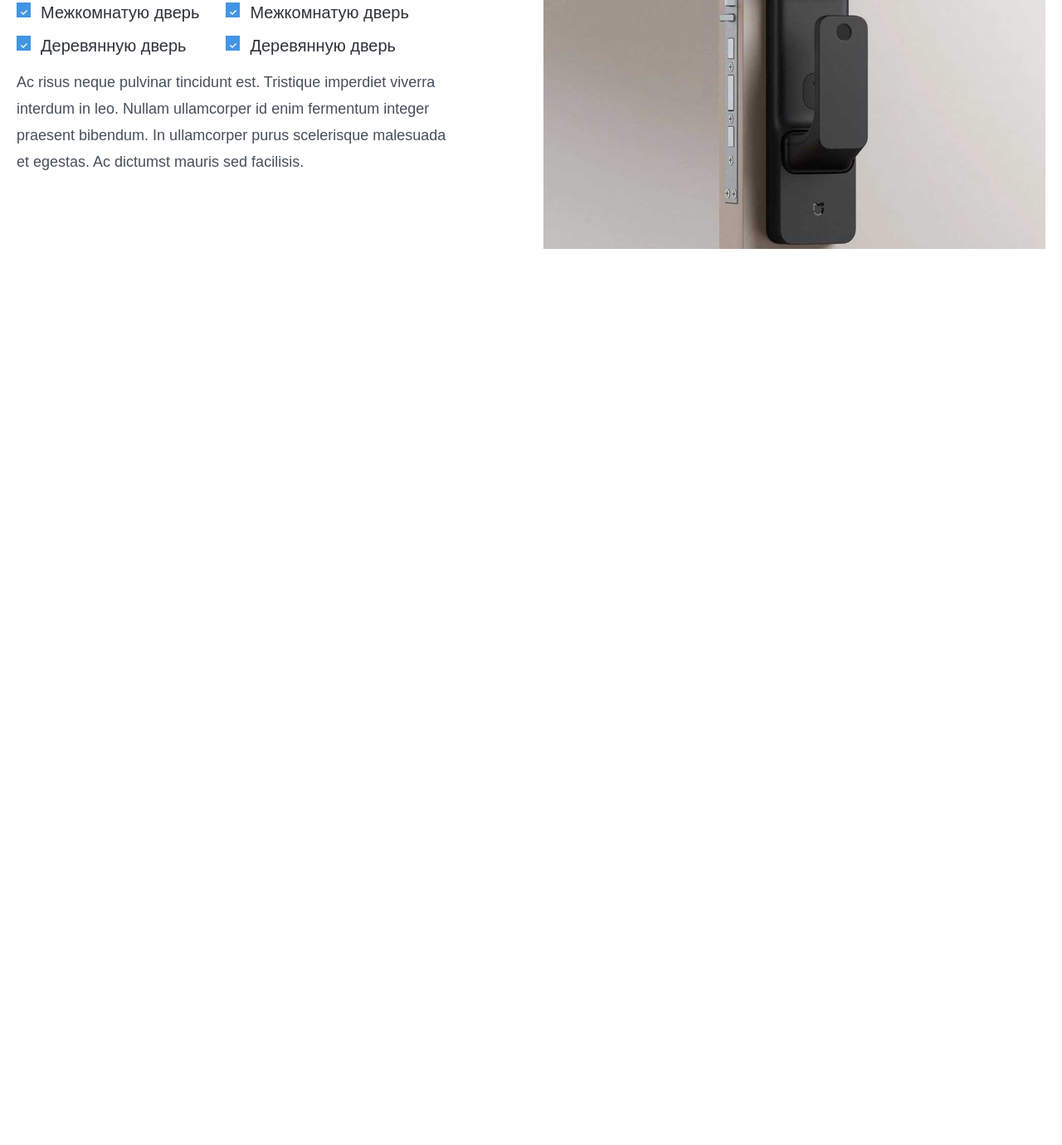
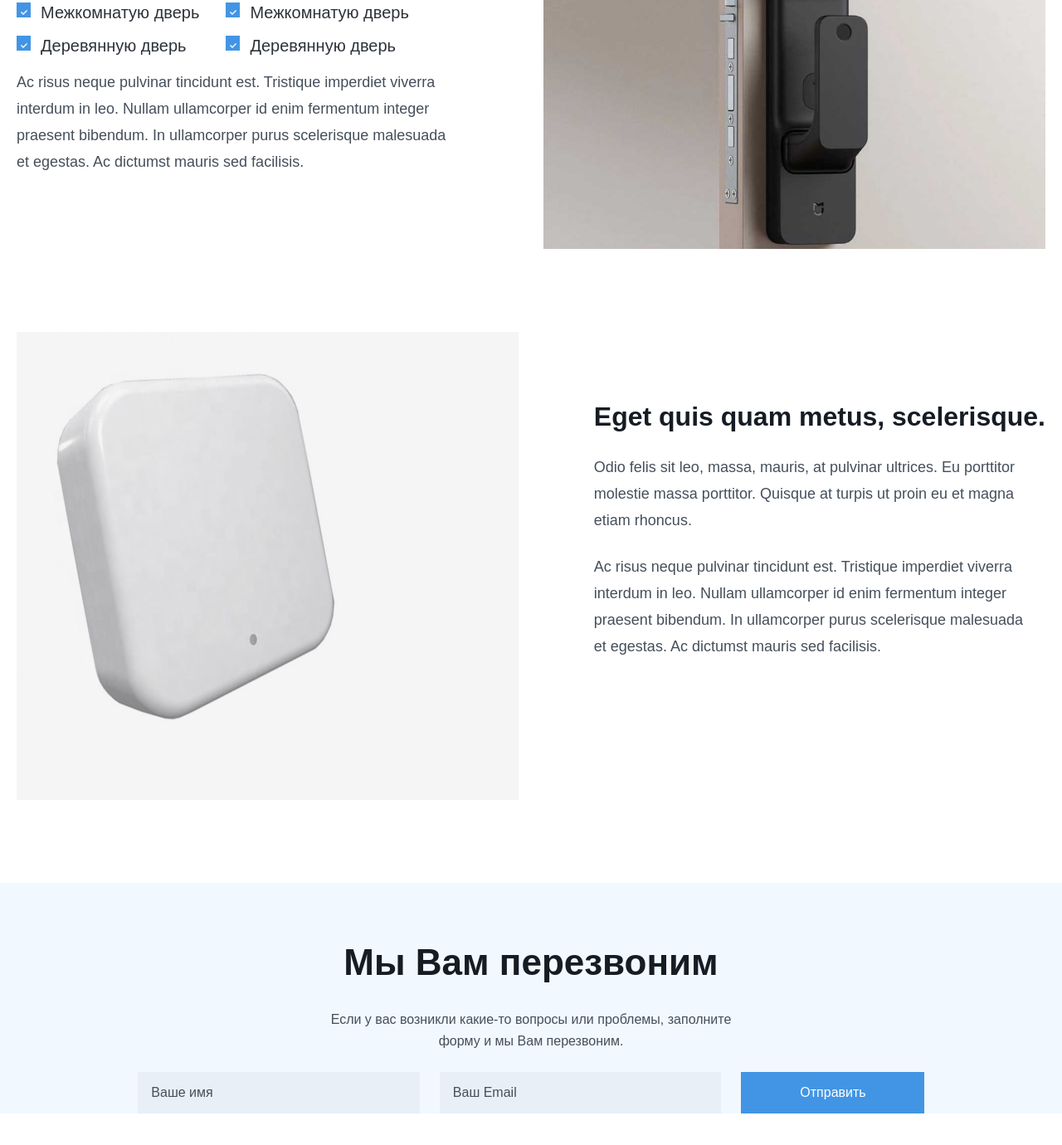
Before and after one commit to samadovoybek758/3-oy-5-dars, a plain HTML site: page index.html in a window 1280 px wide. Shown: the part 3376-4756 px from the top of the page at 83% size. Before the commit the page ends 3776 px from the top, so only its background shows below. Drawn offline with Linux system fonts and the light colour scheme.

Commit message:
uchinchi yangilanish

```diff
--- a/index.html
+++ b/index.html
@@ -9,6 +9,11 @@
 </head>
 <body>
     <div>
+
+
+
+
+        <!-- section-1 -->
         <section id="section-1">
         <!-- header qismi -->
         <header>
@@ -48,7 +53,7 @@
 
 
 
-
+   <!-- section-2 -->
     <section id="section-2">
         <!-- main qismi -->
         <main>
@@ -365,7 +370,7 @@
 
 
 
-
+<!-- section-3 -->
     <section id="section-3">
         <div class="main-2">
             <div class="main-2__card" >
@@ -426,12 +431,13 @@
 
 
 
-    <section id="section-4">
+   <!-- section-4 -->
         <footer>
+          <section id="section-4">
             <div class="Eget">
                 <div>
-                    <h3>Eget quis quam metus, scelerisque.</h3>
-                    <p>Odio felis sit leo, massa, mauris, at pulvinar ultrices. Eu porttitor molestie massa porttitor. Quisque at turpis ut proin eu et magna etiam rhoncus.</p>
+                    <h3 class="Eget__h3">Eget quis quam metus, scelerisque.</h3>
+                    <p class="Eget__p">Odio felis sit leo, massa, mauris, at pulvinar ultrices. Eu porttitor molestie massa porttitor. Quisque at turpis ut proin eu et magna etiam rhoncus.</p>
                     <div class="дверь">
                         <div >
                             <div class="Межкомнатую">
@@ -454,12 +460,53 @@
                                 </div>
                              </div>
                     </div>
-                    <p>Ac risus neque pulvinar tincidunt est. Tristique imperdiet viverra interdum in leo. Nullam ullamcorper id enim fermentum integer praesent bibendum. In ullamcorper purus scelerisque malesuada et egestas. Ac dictumst mauris sed facilisis.</p>
+                    <p class="Eget__p">Ac risus neque pulvinar tincidunt est. Tristique imperdiet viverra interdum in leo. Nullam ullamcorper id enim fermentum integer praesent bibendum. In ullamcorper purus scelerisque malesuada et egestas. Ac dictumst mauris sed facilisis.</p>
                 </div>
                 <img src="images/white-2-storey-house-near-trees-1115804.png" alt="">
             </div>
+        </section>
+
+
+
+
+
+        <!-- section-5 -->
+
+        <section id="section-5">
+            <div class="Eget">
+               <img src="images/white-2-storey-house-near-trees-1115804 (1).png" alt="">
+               <div>
+                   <h3 class="Eget__h3">Eget quis quam metus, scelerisque.</h3>
+                   <p class="Eget__p">Odio felis sit leo, massa, mauris, at pulvinar ultrices. Eu porttitor molestie massa porttitor. Quisque at turpis ut proin eu et magna etiam rhoncus.</p>
+                   <p class="Eget__p">Ac risus neque pulvinar tincidunt est. Tristique imperdiet viverra interdum in leo. Nullam ullamcorper id enim fermentum integer praesent bibendum. In ullamcorper purus scelerisque malesuada et egestas. Ac dictumst mauris sed facilisis.</p>
+
+               </div>
+            </div>
+        </section>
+
+
+
+
+
+
+        <!-- section-6 -->
+        <section id="section-6">
+            <div class="footer">
+                <div class="footer__tepa">
+                    <div class="перезвоним">
+                        <h1>Мы Вам перезвоним</h1>
+                        <p>Если у вас возникли какие-то вопросы или проблемы, заполните форму и мы Вам перезвоним.</p>
+                        <div class="перезвоним__input">
+                            <input type="text" name="" id="" placeholder="Ваше имя">
+                            <input type="email" name="" id="" placeholder="Ваш Email">
+                            <button>Отправить</button>
+                        </div>
+                    </div>
+                </div>
+            </div>
+        </section>
         </footer>
-    </section>
+
     </div>
 </body>
 </html>
--- a/styles/style.css
+++ b/styles/style.css
@@ -301,8 +301,9 @@ main h3{
     display: flex;
     justify-content: space-between;
     gap: 30px;
+    max-width: 1240px;
 }
-.Eget h3{
+.Eget__h3{
     font-size: 32px;
     line-height: 42px;
     font-weight: 600;
@@ -310,7 +311,7 @@ main h3{
     margin-top: 81px;
     margin-bottom: 24px;
 }
-.Eget p{
+.Eget__p{
     font-size: 18px;
     line-height: 32px;
     color: #454F5B;
@@ -341,3 +342,62 @@ main h3{
     color: #161C24;
     opacity: 90%;
 }
+
+
+
+
+
+
+/* section-6 */
+.footer__tepa{
+   padding-top: 64px;
+    background-color: #F2F8FF;
+}
+.перезвоним h1{
+    font-size: 44px;
+    line-height: 64px;
+    font-weight: 600;
+    color: #161C24;
+    text-align: center;
+    margin-bottom: 24px;
+}
+.перезвоним p{
+    font-size: 16px;
+    line-height: 26px;
+    font-weight: 400;
+    color: #454F5B;
+    margin-left: 461px;
+    text-align: center;
+    max-width: 518px;
+    margin-bottom: 24px;
+}
+.перезвоним__input{
+    max-width: 748px;
+    display: flex;
+    align-items: center;
+    justify-content: center;
+    gap: 24px;
+    height: 50px;
+    margin-left: 346px;
+    margin-bottom: 56px;
+}
+.перезвоним__input input{
+    padding: 17.5px 146.5px 17.5px 16px;
+    background-color: rgba(22, 28, 36, 0.04);
+    border: none;
+}
+.перезвоним__input button{
+    font-weight: 500;
+    font-size: 16px;
+    line-height: 26px;
+    color: rgba(255, 255, 255, 1);
+    background-color: rgba(66, 149, 228, 1);
+    padding: 12px 70px 12px 71px;
+    border: none;
+}
+.перезвоним__input input::placeholder{
+    font-weight: 400;
+    font-size: 16px;
+    line-height: 26px;
+    color: rgba(69, 79, 91, 1);
+}
```
Also changed, not shown: images/white-2-storey-house-near-trees-1115804 (1).png (added).
